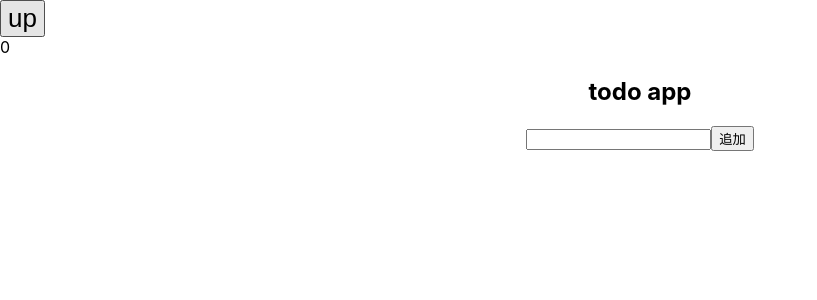
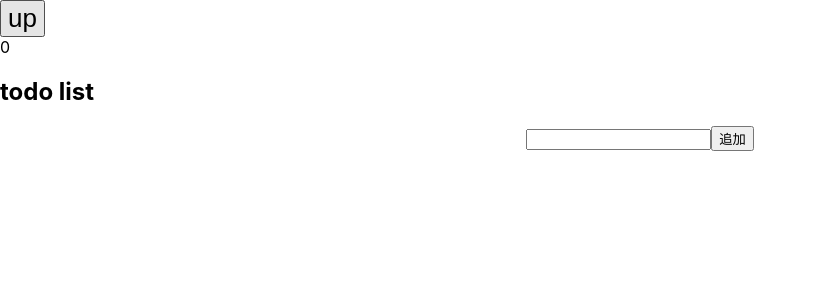
Before and after one commit to hashibadaiki/fuzihara-react-todo, a React (Vite) app: page / in a window 1280 px wide. Shown: the top 300 px of the page, without its empty margins (0-817 px from the left). Built offline with nearby package versions, Linux system fonts and the light colour scheme.

Commit message:
memoがきついか

```diff
--- a/src/App.tsx
+++ b/src/App.tsx
@@ -11,10 +11,15 @@ export const App = () => {
 
   return (
     <div className="wrapper">
+      {/* 教える用に置いておく。 */}
       <button onClick={() => dispatch(increase())}>up</button>
       <div>{count}</div>
-      <div>{text}</div>
-      <InsertFrom />
+      {/* ここから本題。todo list */}
+      <section>
+        <h2>todo list</h2>
+        <InsertFrom />
+        <div>{text}</div>
+      </section>
     </div>
   )
 }
--- a/src/InsertForm.tsx
+++ b/src/InsertForm.tsx
@@ -17,7 +17,6 @@ export const InsertFrom = () => {
 
   return (
     <div className="App">
-      <h2>todo app</h2>
       <form>
       <input type="text" onChange={insertTodo}/>
       <input type="button" value="追加" onClick={dispatchText}/>
```
